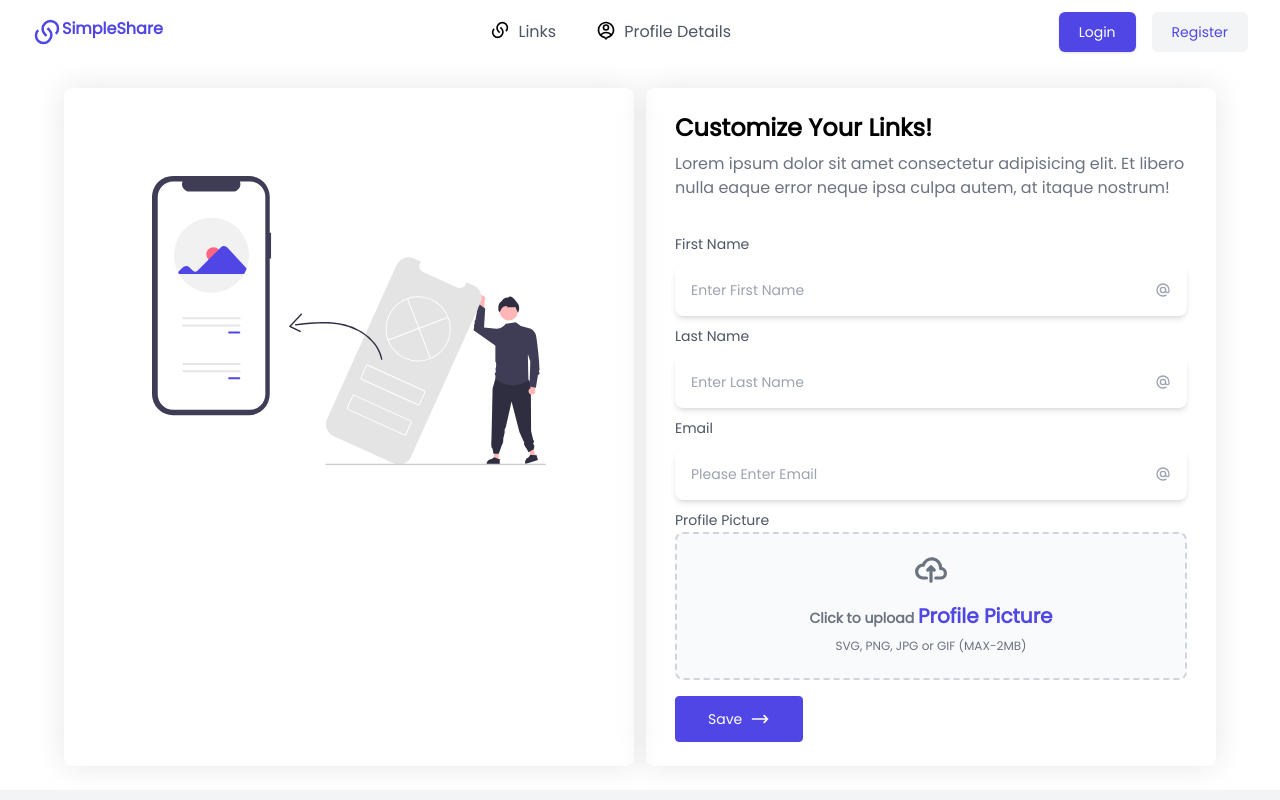
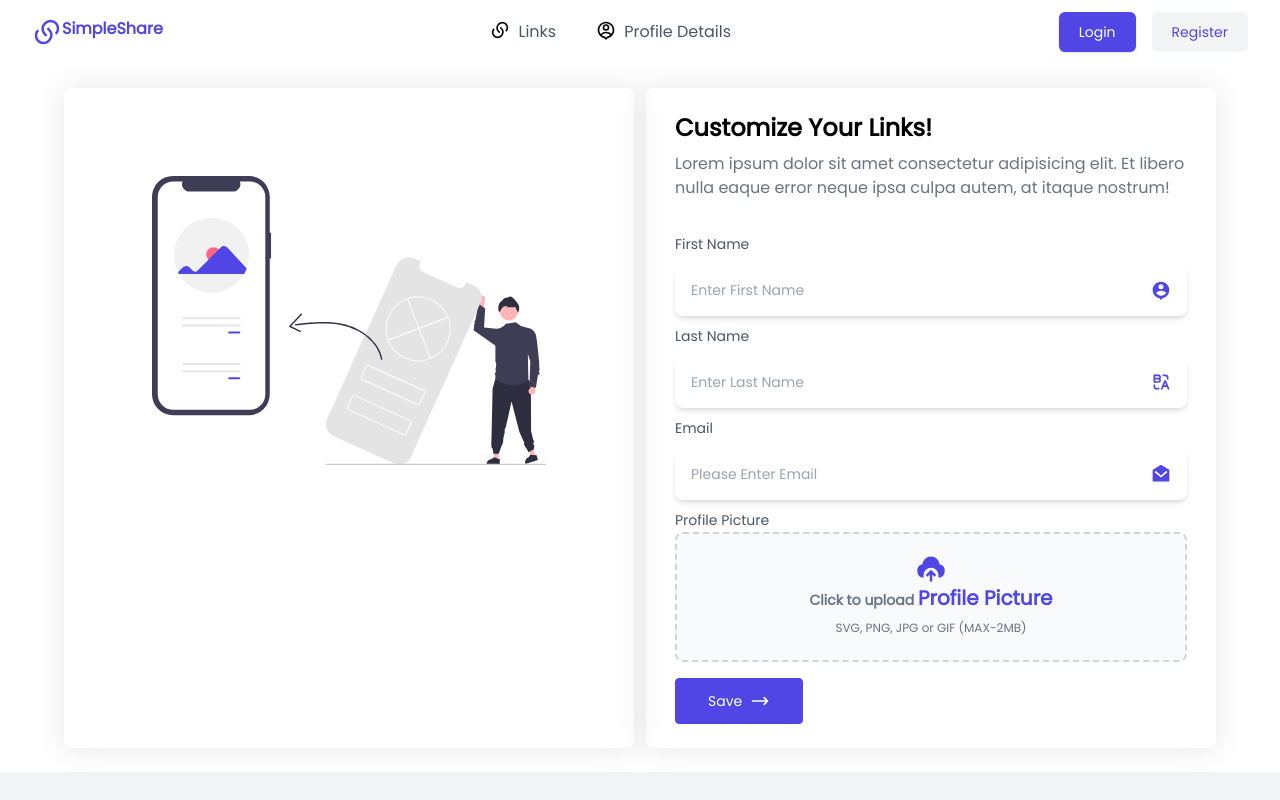
Before and after one commit to adarshsharma27/linkSharingApp, a React (Vite) app: page /profileDetails in a window 1280 px wide. Shown: the top 800 px of the page. Built offline with nearby package versions, Linux system fonts and the light colour scheme.

Commit message:
style: Profile Details Icons Updated

```diff
--- a/src/components/ProfileDetails.jsx
+++ b/src/components/ProfileDetails.jsx
@@ -1,4 +1,5 @@
 import React from "react";
+import { RiMailOpenFill ,RiAccountPinCircleFill ,RiAB ,RiUploadCloud2Fill  } from "react-icons/ri";
 
 const ProfileDetails = () => {
   return (
@@ -42,20 +43,7 @@ const ProfileDetails = () => {
                   />
 
                   <span className="absolute inset-y-0 end-0 grid place-content-center px-4">
-                    <svg
-                      xmlns="http://www.w3.org/2000/svg"
-                      className="h-4 w-4 text-gray-400"
-                      fill="none"
-                      viewBox="0 0 24 24"
-                      stroke="currentColor"
-                    >
-                      <path
-                        stroke-linecap="round"
-                        stroke-linejoin="round"
-                        stroke-width="2"
-                        d="M16 12a4 4 0 10-8 0 4 4 0 008 0zm0 0v1.5a2.5 2.5 0 005 0V12a9 9 0 10-9 9m4.5-1.206a8.959 8.959 0 01-4.5 1.207"
-                      />
-                    </svg>
+                  <RiAccountPinCircleFill  size={20} className="text-indigo-600"/>
                   </span>
                 </div>
                 <label
@@ -72,20 +60,7 @@ const ProfileDetails = () => {
                   />
 
                   <span className="absolute inset-y-0 end-0 grid place-content-center px-4">
-                    <svg
-                      xmlns="http://www.w3.org/2000/svg"
-                      className="h-4 w-4 text-gray-400"
-                      fill="none"
-                      viewBox="0 0 24 24"
-                      stroke="currentColor"
-                    >
-                      <path
-                        stroke-linecap="round"
-                        stroke-linejoin="round"
-                        stroke-width="2"
-                        d="M16 12a4 4 0 10-8 0 4 4 0 008 0zm0 0v1.5a2.5 2.5 0 005 0V12a9 9 0 10-9 9m4.5-1.206a8.959 8.959 0 01-4.5 1.207"
-                      />
-                    </svg>
+                  <RiAB  size={20} className="text-indigo-600"/>
                   </span>
                 </div>
                 <label
@@ -102,20 +77,7 @@ const ProfileDetails = () => {
                   />
 
                   <span className="absolute inset-y-0 end-0 grid place-content-center px-4">
-                    <svg
-                      xmlns="http://www.w3.org/2000/svg"
-                      className="h-4 w-4 text-gray-400"
-                      fill="none"
-                      viewBox="0 0 24 24"
-                      stroke="currentColor"
-                    >
-                      <path
-                        stroke-linecap="round"
-                        stroke-linejoin="round"
-                        stroke-width="2"
-                        d="M16 12a4 4 0 10-8 0 4 4 0 008 0zm0 0v1.5a2.5 2.5 0 005 0V12a9 9 0 10-9 9m4.5-1.206a8.959 8.959 0 01-4.5 1.207"
-                      />
-                    </svg>
+                  <RiMailOpenFill size={20} className="text-indigo-600"/>
                   </span>
                 </div>
                 <label
@@ -130,24 +92,10 @@ const ProfileDetails = () => {
                     className="flex flex-col items-center justify-center w-full h-54 border-2 border-gray-300 border-dashed rounded-lg cursor-pointer bg-gray-50 dark:hover:bg-bray-800 dark:bg-gray-700 hover:bg-gray-100 dark:border-gray-600 dark:hover:border-gray-500 dark:hover:bg-gray-600"
                   >
                     <div className="flex flex-col items-center justify-center pt-5 pb-6">
-                      <svg
-                        className="w-8 h-8 mb-4 text-gray-500 dark:text-gray-400"
-                        aria-hidden="true"
-                        xmlns="http://www.w3.org/2000/svg"
-                        fill="none"
-                        viewBox="0 0 20 16"
-                      >
-                        <path
-                          stroke="currentColor"
-                          stroke-linecap="round"
-                          stroke-linejoin="round"
-                          stroke-width="2"
-                          d="M13 13h3a3 3 0 0 0 0-6h-.025A5.56 5.56 0 0 0 16 6.5 5.5 5.5 0 0 0 5.207 5.021C5.137 5.017 5.071 5 5 5a4 4 0 0 0 0 8h2.167M10 15V6m0 0L8 8m2-2 2 2"
-                        />
-                      </svg>
+                    <RiUploadCloud2Fill  size={30} className="text-indigo-600"/>
                       <p className="mb-2 text-sm text-gray-500 dark:text-gray-400">
                         <span className="font-semibold">Click to upload</span>{" "}
-                        <span className="text-indigo-600 font-bold text-xl">
+                        <span className="text-indigo-600 font-bold lg:text-xl text-base">
                           Profile Picture
                         </span>
                       </p>
```
